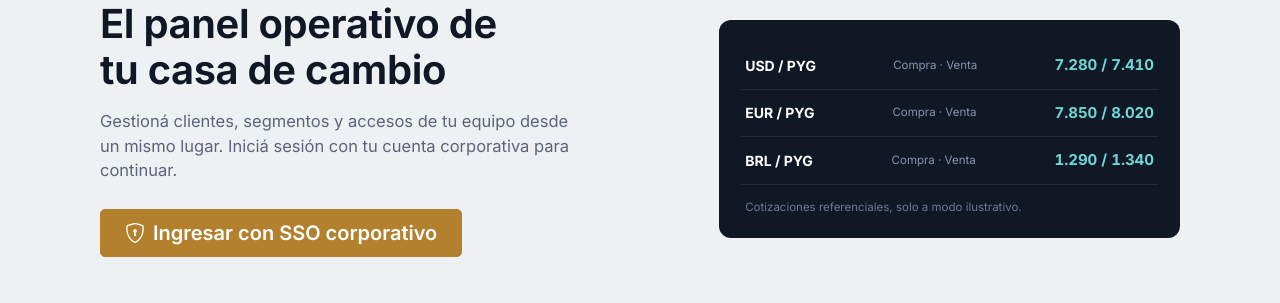
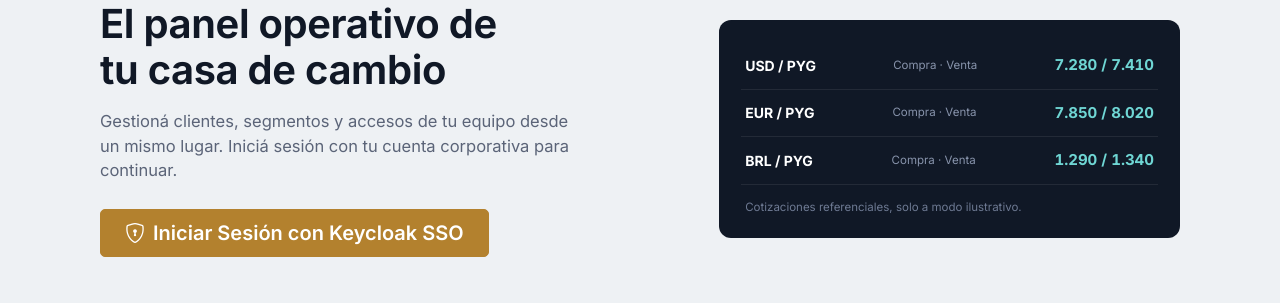
Before and after one commit to alexisCastilloDev/Exchange-Global, a Django app: page / in a window 1280 px wide. Shown: the part 309-612 px from the top of the page. Run offline with Django 5.2, Linux system fonts and the light colour scheme.

Commit message:
Agregando diseño nuevo del sistema

```diff
--- a/templates/home.html
+++ b/templates/home.html
@@ -24,7 +24,7 @@
                 {% endif %}
 
                 <a href="{% url 'oidc_authentication_init' %}" class="btn btn-primary btn-lg px-4">
-                    <i class="bi bi-shield-lock me-2"></i>Ingresar con SSO corporativo
+                    <i class="bi bi-shield-lock me-2"></i>Iniciar Sesión con Keycloak SSO
                 </a>
             </div>
 
```
